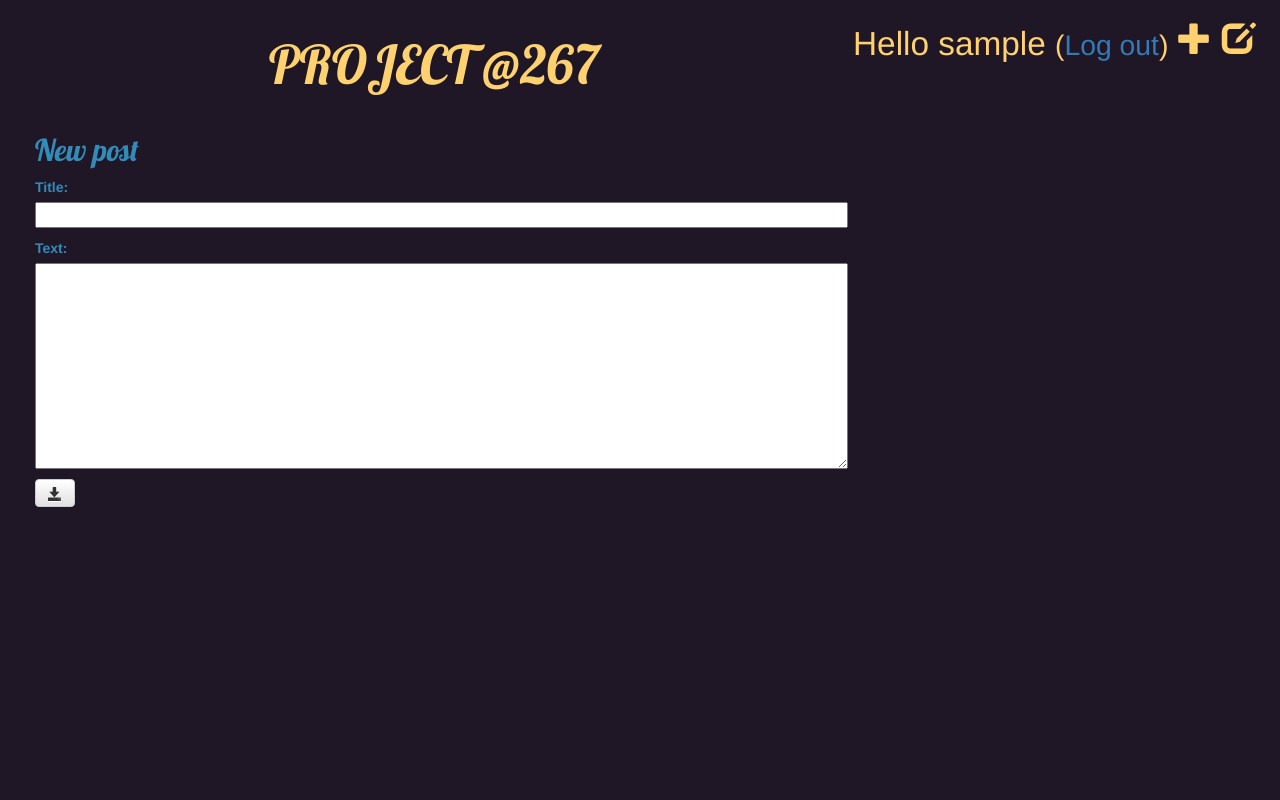
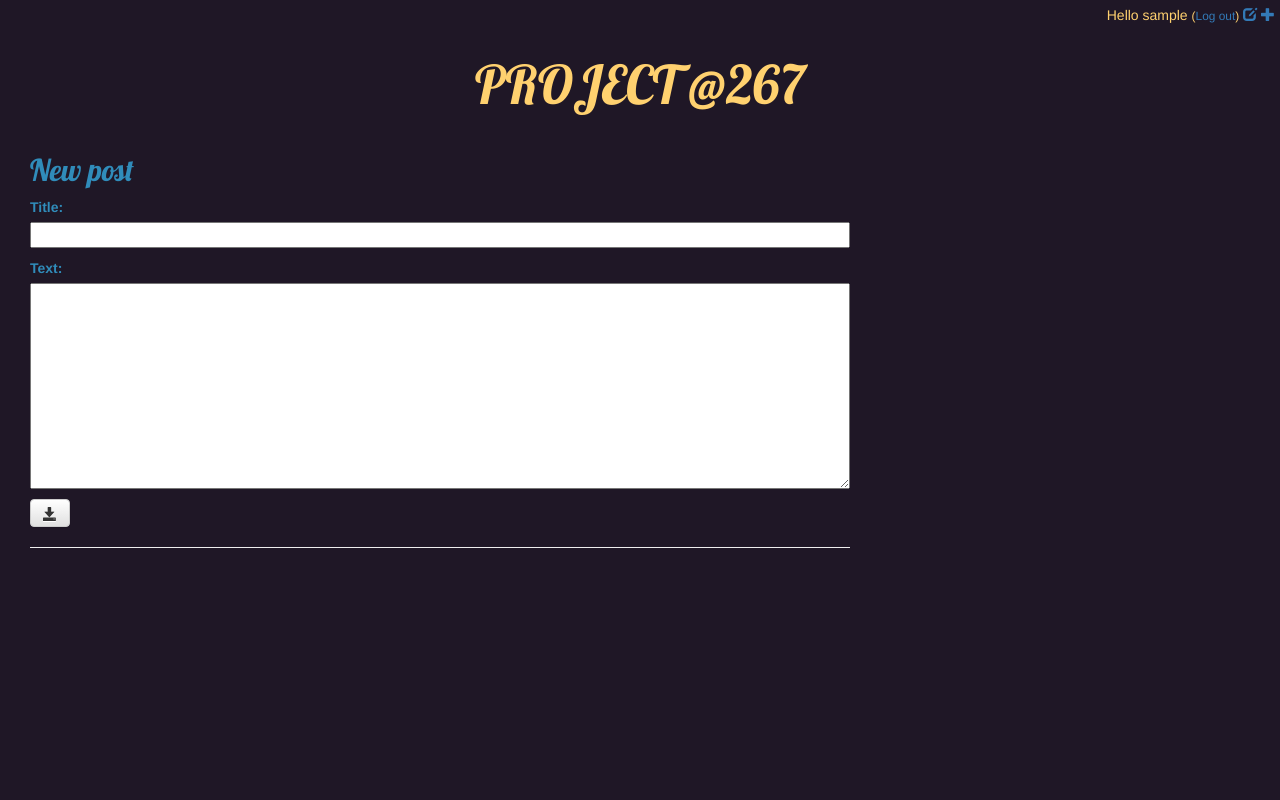
Before and after one commit to vaceero/blog-project, a Django app: page /post/new/ in a window 1280 px wide. Run offline with Django 3.2, Linux system fonts and the light colour scheme; the visitor is signed in with stand-in values (Sample User, id 1); some libraries are stand-ins or nearby versions.

Commit message:
Changed grid and css

```diff
--- a/blog/static/css/blog.css
+++ b/blog/static/css/blog.css
@@ -1,3 +1,8 @@
+.header-small {
+	text-align: right;
+	color: #FFD16F;
+}
+
 .header {
 	background-color: #1F1726;
 	margin: 5px;
@@ -32,9 +37,10 @@ h1, h2, h3, h4 {
 	width: 100%;
 }
 body {
-    margin: 10px 10px 10px 10px;
+    margin: 5px 5px 5px 5px;
     background-color: #1F1726;
 }
 .comment {
-    margin: 20px 0px 20px 20px;
+    margin: 20px 20px 40px 20px;
+    color: #FFD16F;
 }
--- a/blog/templates/blog/base.html
+++ b/blog/templates/blog/base.html
@@ -8,14 +8,16 @@
         <link rel="stylesheet" href="{% static 'css/blog.css' %}">
     </head>
     <body>
+        <div class="header-small">
+            {% if user.is_authenticated %}
+                Hello {{ user.username }} <small>(<a href="{% url 'logout' %}">Log out</a>)</small>
+                <a href="{% url 'list_draft_posts' %}"><span class="glyphicon glyphicon-edit"></span></a>
+                <a href ="{% url 'new_post' %}"><span class="glyphicon glyphicon-plus"></span></a>
+            {% else %}
+                <a href="{% url 'login' %}"><span class="glyphicon glyphicon-lock"></span></a>
+            {% endif %}
+        </div>
         <div class="header">
-            {% if user.is_authenticated %}
-                <a href="{% url 'list_draft_posts' %}" class="top-menu"><span class="glyphicon glyphicon-edit"></span></a>
-                <a href ="{% url 'new_post' %}" class="top-menu"><span class="glyphicon glyphicon-plus"></span></a>
-                <p class="top-menu">Hello {{ user.username }} <small>(<a href="{% url 'logout' %}">Log out</a>)</small>
-            {% else %}
-                <a href="{% url 'login' %}" class="top-menu"><span class="glyphicon glyphicon-lock"></span></a>
-            {% endif %}
             <h1><a href="/">PROJECT @267</a></h1>
         </div>
         <div class="content">
@@ -23,6 +25,7 @@
                 <div class="col-md-8">
                 {% block content %}
                 {% endblock %}
+                <hr>
                 </div>
             </div>
         </div>
--- a/blog/templates/blog/detail_post.html
+++ b/blog/templates/blog/detail_post.html
@@ -23,6 +23,8 @@
 	{% for comment in post.comments.all %}
 		{% if user.is_authenticated or comment.is_approved %}
 		<div class="comment">
+			<strong>{{ comment.author }} said: </strong>
+			<p>{{ comment.text|linebreaks }}</p>
 			<div class="date">
 				{{ comment.created_date }}
 				{% if not comment.is_approved %}
@@ -30,8 +32,6 @@
 				<a class="btn btn-default" href="{% url 'approve_comment' pk=comment.pk %}"><span class="glyphicon glyphicon-ok"></span></a>
 				{% endif %}
 			</div>
-			<strong>{{ comment.author }}</strong>
-			<p>{{ comment.text|linebreaks }}</p>
 		</div>
 		{% endif %}
 	{% empty %}
--- a/blog/templates/blog/list_posts.html
+++ b/blog/templates/blog/list_posts.html
@@ -10,5 +10,6 @@
         	</div>
         	<i>Comments: {{ post.approved_comments.count }}</i>
         </div>
+        <hr>
     {% endfor %}
 {% endblock content %}
```
Lines whose indentation alone changed are shown as unchanged.
